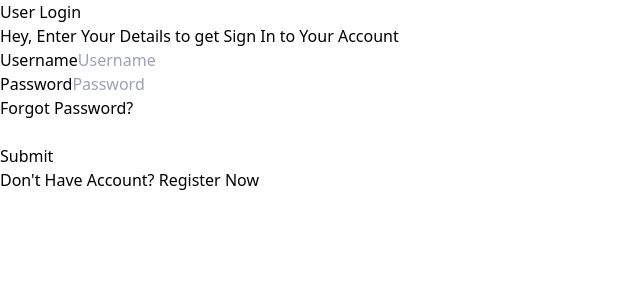
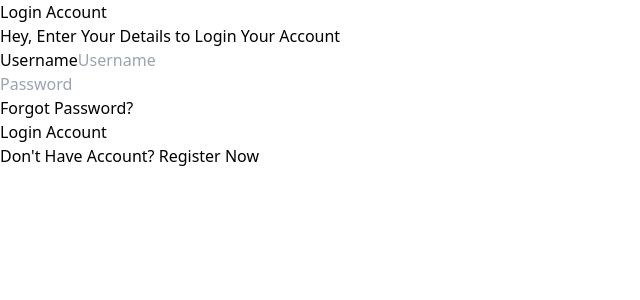
Before and after one commit to zubayer-47/video-streaming-platform, a React (Vite) app: page /login in a window 1280 px wide. Shown: the top 300 px of the page, without its empty margins (0-640 px from the left). Built offline with nearby package versions, Linux system fonts and the light colour scheme; no server answers.

Commit message:
Login page modified

```diff
--- a/src/pages/auth/LoginPage.tsx
+++ b/src/pages/auth/LoginPage.tsx
@@ -2,7 +2,7 @@ import { isAxiosError } from "axios";
 import { useContext, useState } from "react";
 import { useNavigate } from "react-router-dom";
 import Button from "../../components/Buttons/Button";
-import Input from "../../components/Inputs/Input";
+import Input, { PasswordInput } from "../../components/Inputs/Input";
 import CenterLayout from "../../components/Layouts/CenterLayout";
 import PageLayout from "../../components/Layouts/PageLayout";
 import { UserContext } from "../../contexts/user/Provider";
@@ -15,9 +15,20 @@ type LoginCredentials = {
     loading: boolean;
 }
 
+type LoginCredentialErrors = {
+    username: string | null;
+    password: string | null;
+    commonError: string | null;
+}
+
 export default function LoginPage() {
     const { state, dispatch } = useContext(UserContext);
     const [loginCredentials, setLoginCredentials] = useState<LoginCredentials>({ username: null, password: null, error: null, loading: false });
+    const [loginCredentialErrors, setLoginCredentialErrors] = useState<LoginCredentialErrors>({
+        username: null,
+        password: null,
+        commonError: null,
+    });
     const navigation = useNavigate()
 
     const onSubmit: FormHandler = async (e) => {
@@ -63,10 +74,13 @@ export default function LoginPage() {
         <PageLayout>
             <CenterLayout noWidth>
                 <div className="text-center space-y-2">
-                    <h1 className="text-2xl font-bold tracking-wide">User Login</h1>
-                    <p>Hey, Enter Your Details to get Sign In to Your Account</p>
+                    <h1 className="text-2xl font-bold tracking-wide">Login Account</h1>
+                    <p className="text-sm text-gray-500">Hey, Enter Your Details to Login Your Account</p>
                 </div>
 
+                {!loginCredentialErrors.commonError ? null : (
+                    <p className='ml-2 text-center text-sm text-red-400 tracking-wide'>{loginCredentialErrors.commonError}</p>
+                )}
                 <form onSubmit={onSubmit} className="mt-5 space-y-2">
                     <Input
                         name="username"
@@ -77,9 +91,11 @@ export default function LoginPage() {
                         value={loginCredentials.username}
                         hint="Username"
                         showLabel
+                        isLoading={loginCredentials.loading}
+                        error={loginCredentialErrors.username}
                     />
 
-                    <Input
+                    <PasswordInput
                         name="password"
                         handler={(e) => setLoginCredentials(prev => ({
                             ...prev,
@@ -88,13 +104,14 @@ export default function LoginPage() {
                         value={loginCredentials.password}
                         hint="Password"
                         showLabel
+                        isLoading={loginCredentials.loading}
+                        error={loginCredentialErrors.password}
                     />
-
-                    <p>Forgot Password?</p>
+                    <button type="button" onClick={() => navigation('/forgot-password')} className="pb-5">Forgot Password?</button>
 
                     <br />
                     <Button
-                        title="Submit"
+                        title="Login Account"
                         type="submit"
                         isLoading={loginCredentials.loading}
                     />
```
